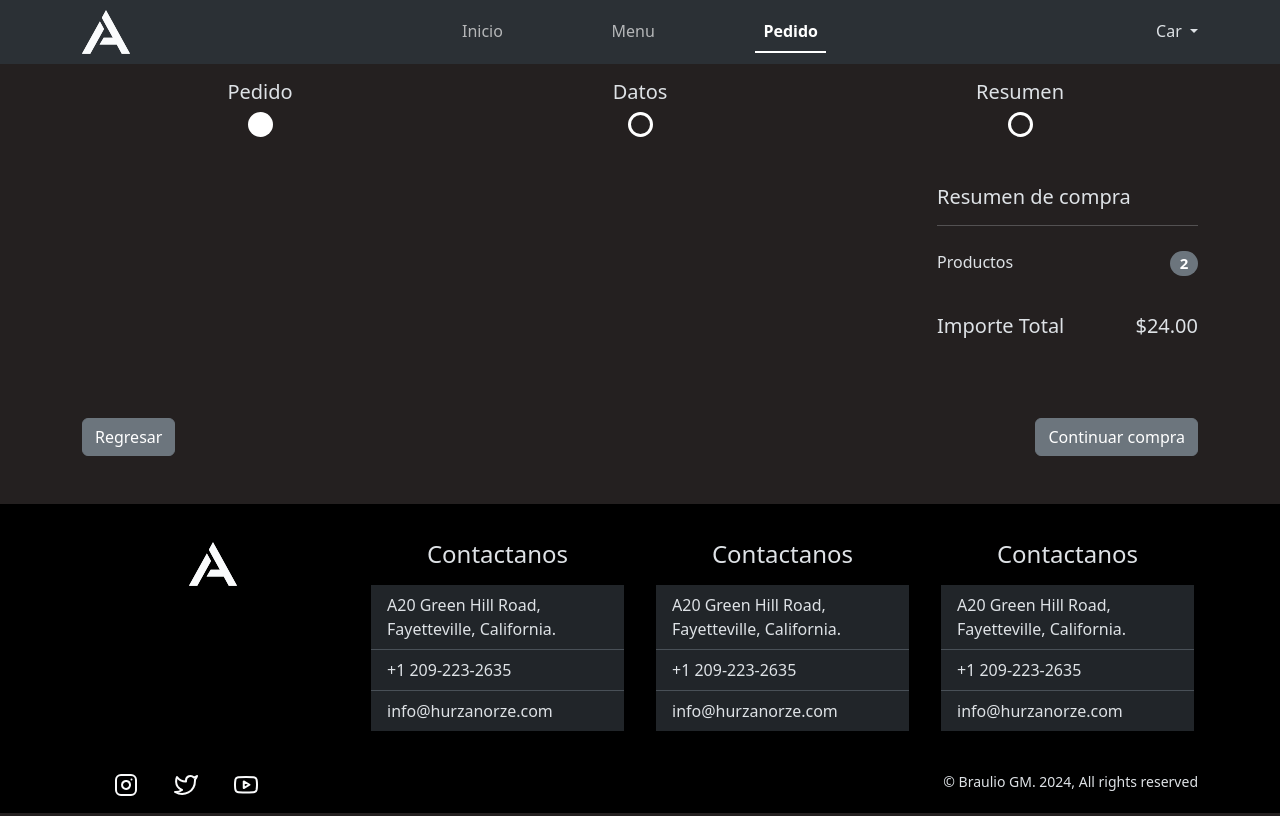
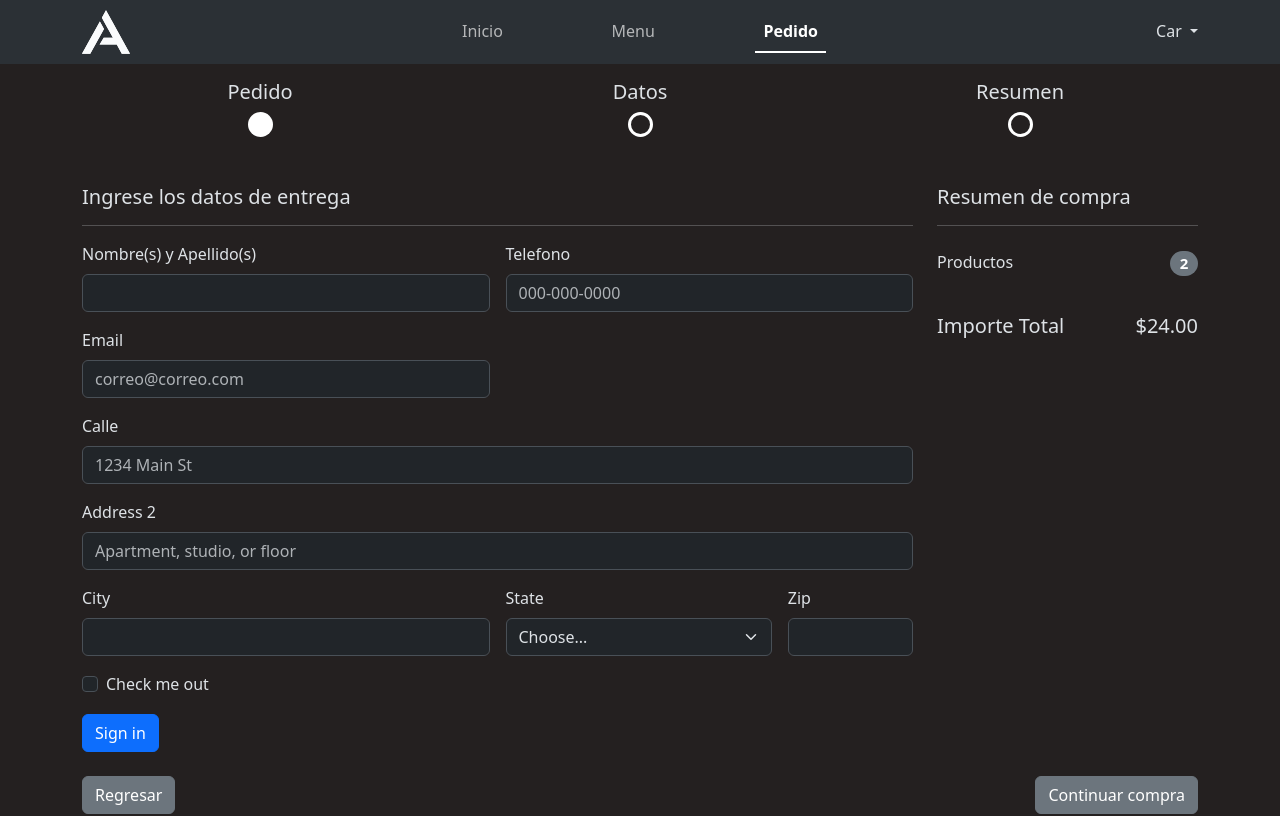
Before and after one commit to brauliogm/El-Caserio_HackaJava, an Angular app in the folder FrontEnd/el-caserio/: page /pedido in a window 1280 px wide. Shown: the top 816 px of the page. Built offline with nearby package versions, Linux system fonts and the light colour scheme.

Commit message:
Armando el formulario

```diff
--- a/FrontEnd/el-caserio/src/app/pedido/pedido.component.html
+++ b/FrontEnd/el-caserio/src/app/pedido/pedido.component.html
@@ -154,11 +154,59 @@
 
     <!--Ventana de datos del cliente, formulario-->
     <div class="col-md-12 my-4" *ngIf="datos">
-        <!--Formunario-->
         <div class="row">
             <!--Formulario-->
-            <div class="col-md-9">
-
+            <div class="col-md-9 mt-4">
+                <h5>Ingrese los datos de entrega</h5>
+                    <div><hr class="my-3"></div>
+                <form class="row g-3">
+                    <div class="col-md-6">
+                      <label for="inputNombre" class="form-label">Nombre(s) y Apellido(s)</label>
+                      <input id="inputNombre" type="text" class="form-control" placeholder="" aria-label="Nombre">
+                    </div>
+                    <div class="col-md-6">
+                      <label for="inputTelefono" class="form-label">Telefono</label>
+                      <input id="inputTelefono" type="text" class="form-control" placeholder="000-000-0000" aria-label="Telefono">
+                    </div>
+                    <div class="col-md-6">
+                        <label for="inputEmail4" class="form-label">Email</label>
+                        <input type="email" class="form-control" id="inputEmail4" placeholder="correo@correo.com">
+                      </div>
+                    <div class="col-12">
+                      <label for="inputCalle" class="form-label">Calle</label>
+                      <input type="text" class="form-control" id="inputCalle" placeholder="1234 Main St">
+                    </div>
+                    <div class="col-12">
+                      <label for="inputAddress2" class="form-label">Address 2</label>
+                      <input type="text" class="form-control" id="inputAddress2" placeholder="Apartment, studio, or floor">
+                    </div>
+                    <div class="col-md-6">
+                      <label for="inputCity" class="form-label">City</label>
+                      <input type="text" class="form-control" id="inputCity">
+                    </div>
+                    <div class="col-md-4">
+                      <label for="inputState" class="form-label">State</label>
+                      <select id="inputState" class="form-select">
+                        <option selected>Choose...</option>
+                        <option>...</option>
+                      </select>
+                    </div>
+                    <div class="col-md-2">
+                      <label for="inputZip" class="form-label">Zip</label>
+                      <input type="text" class="form-control" id="inputZip">
+                    </div>
+                    <div class="col-12">
+                      <div class="form-check">
+                        <input class="form-check-input" type="checkbox" id="gridCheck">
+                        <label class="form-check-label" for="gridCheck">
+                          Check me out
+                        </label>
+                      </div>
+                    </div>
+                    <div class="col-12">
+                      <button type="submit" class="btn btn-primary">Sign in</button>
+                    </div>
+                  </form>
             </div>
 
             <!--Resumen de compra-->
```
